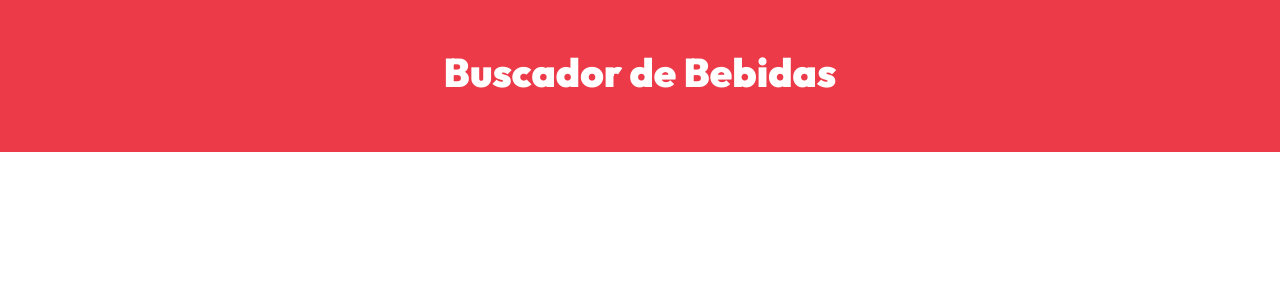
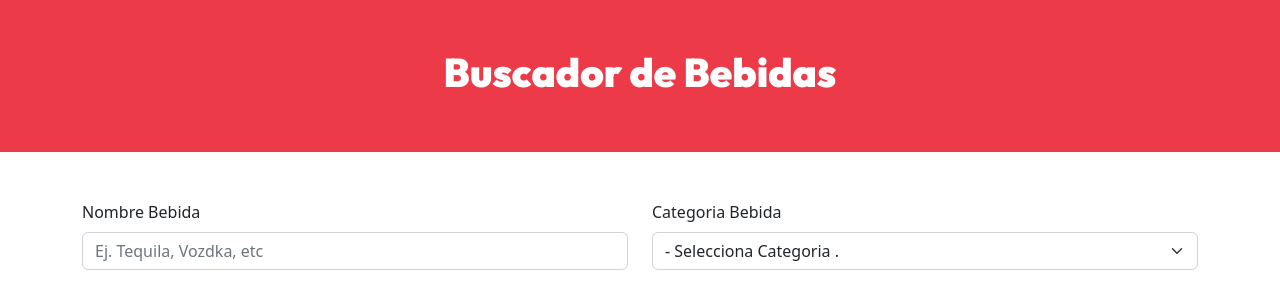
Before and after one commit to miguelblanque/buscadorBebidas, a React (Vite) app: page / in a window 1280 px wide. Shown: the top 308 px of the page. Built offline with nearby package versions, Linux system fonts and the light colour scheme.

Commit message:
Creacion de Formulario

```diff
--- a/src/App.jsx
+++ b/src/App.jsx
@@ -1,5 +1,5 @@
-import {Container , } from 'react-bootstrap'
-
+import {Container } from 'react-bootstrap'
+import Formulario from './components/Formulario'
 function App() {
 
 
@@ -8,6 +8,10 @@
     <header className="py-5">
     <h1>Buscador de Bebidas</h1>
     </header>
+
+    <Container className='mt-5'>
+         <Formulario/>
+    </Container>
    </>
   )
 }
--- /dev/null
+++ b/src/components/Formulario.jsx
@@ -0,0 +1,35 @@
+import {Button, Form, Row, Col} from 'react-bootstrap'
+
+const Formulario = () => {
+  return (
+    <Form>
+        <Row>
+            <Col md={6}>
+                <Form.Group className='mb-3'>
+                    <Form.Label htmlFor='nombre'>Nombre Bebida</Form.Label>
+                    <Form.Control
+                        id="nombre"
+                        type="text"
+                        placeholder="Ej. Tequila, Vozdka, etc"
+                        name="nombre"
+                    />
+                </Form.Group>
+            </Col>
+            <Col md={6}>
+            <Form.Group className='mb-3'>
+                    <Form.Label htmlFor='categoria'>Categoria Bebida</Form.Label>
+                    <Form.Select
+                        id="categoria"
+                        name="categoria"
+                    >
+                        <option>- Selecciona Categoria .</option>
+                    </Form.Select>
+
+                </Form.Group>
+            </Col>
+        </Row>
+    </Form>
+  )
+}
+
+export default Formulario
```
